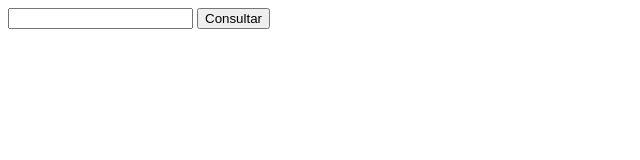
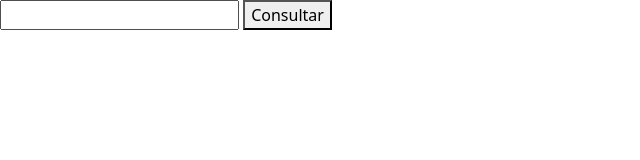
Before and after one commit to GHEPT/jQuery_Ajax_ConsultaCEP, a plain HTML site: page index.html in a window 1280 px wide. Shown: the whole page, without its empty margins (0-640 px from the left). Drawn offline with Linux system fonts and the light colour scheme.

Commit message:
[ADD] Include link rel css

```diff
--- a/index.html
+++ b/index.html
@@ -7,6 +7,7 @@
     <title>Minha página</title>
     <script type="text/javascript" src="js/main.js"></script>
     <script type="text/javascript" src="js/jquery-3.6.0.min.js"></script>
+    <link rel="stylesheet" type="text/css" href="/bootstrap-5.1.3-dist/css/bootstrap-reboot.min.css">
 </head>
 <body>
     <input id="cep">
```
